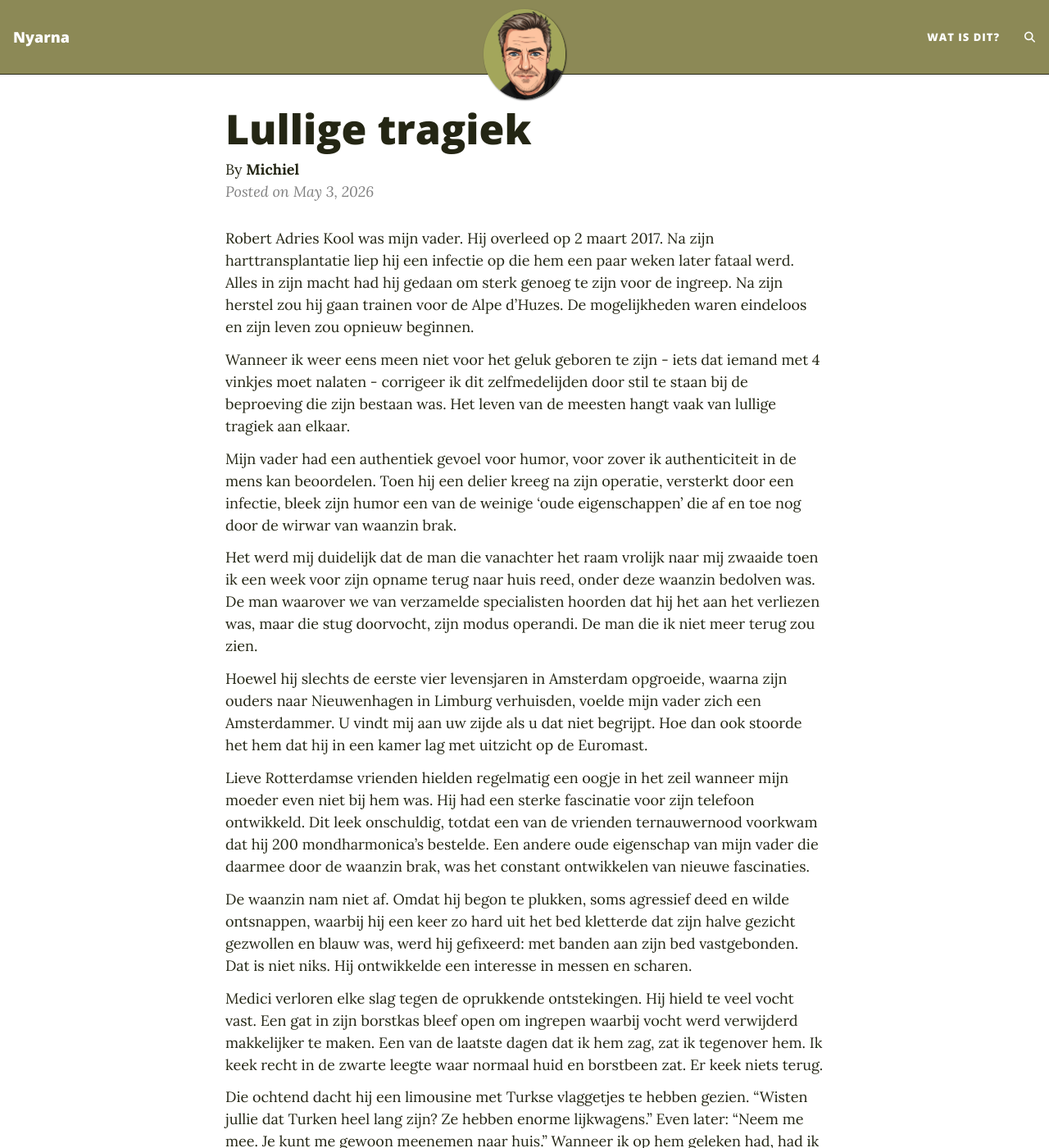
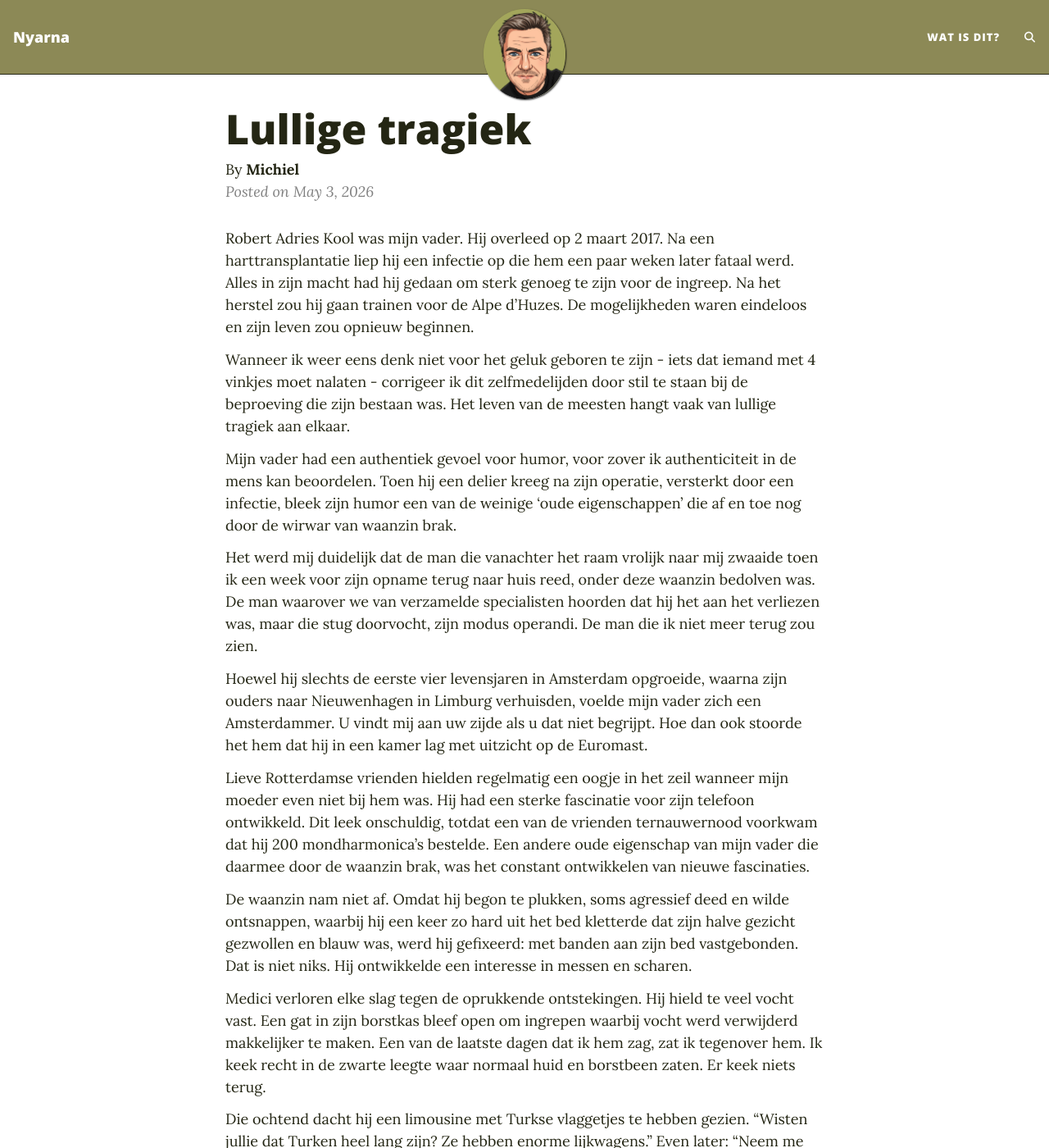
Before and after one commit to roosebolton/nyarna, a Jekyll site: the page built from _posts/2026-05-03-200-lullige-tragiek.md, in a window 1280 px wide and 1400 px high. Shown: the whole window at 82% size. Built offline with Jekyll 4.4.1, drawn with Linux system fonts in a browser that asks for light colours; comment, search, counter and statistics services are not loaded.

Commit message:
first post2

```diff
--- a/_posts/2026-05-03-200-lullige-tragiek.md
+++ b/_posts/2026-05-03-200-lullige-tragiek.md
@@ -6,9 +6,9 @@ tags: [blog, leven, memoire, vader]
 author: Michiel
 ---
 
-Robert Adries Kool was mijn vader. Hij overleed op 2 maart 2017. Na zijn harttransplantatie liep hij een infectie op die hem een paar weken later fataal werd. Alles in zijn macht had hij gedaan om sterk genoeg te zijn voor de ingreep. Na zijn herstel zou hij gaan trainen voor de Alpe d’Huzes. De mogelijkheden waren eindeloos en zijn leven zou opnieuw beginnen.
+Robert Adries Kool was mijn vader. Hij overleed op 2 maart 2017. Na een harttransplantatie liep hij een infectie op die hem een paar weken later fataal werd. Alles in zijn macht had hij gedaan om sterk genoeg te zijn voor de ingreep. Na het herstel zou hij gaan trainen voor de Alpe d’Huzes. De mogelijkheden waren eindeloos en zijn leven zou opnieuw beginnen.
 
-Wanneer ik weer eens meen niet voor het geluk geboren te zijn - iets dat iemand met 4 vinkjes moet nalaten - corrigeer ik dit zelfmedelijden door stil te staan bij de beproeving die zijn bestaan was. Het leven van de meesten hangt vaak van lullige tragiek aan elkaar.
+Wanneer ik weer eens denk niet voor het geluk geboren te zijn - iets dat iemand met 4 vinkjes moet nalaten - corrigeer ik dit zelfmedelijden door stil te staan bij de beproeving die zijn bestaan was. Het leven van de meesten hangt vaak van lullige tragiek aan elkaar.
 
 Mijn vader had een authentiek gevoel voor humor, voor zover ik authenticiteit in de mens kan beoordelen. Toen hij een delier kreeg na zijn operatie, versterkt door een infectie, bleek zijn humor een van de weinige ‘oude eigenschappen’ die af en toe nog door de wirwar van waanzin brak.
 
@@ -20,7 +20,7 @@ Lieve Rotterdamse vrienden hielden regelmatig een oogje in het zeil wanneer mijn
 
 De waanzin nam niet af. Omdat hij begon te plukken, soms agressief deed en wilde ontsnappen, waarbij hij een keer zo hard uit het bed kletterde dat zijn halve gezicht gezwollen en blauw was, werd hij gefixeerd: met banden aan zijn bed vastgebonden. Dat is niet niks. Hij ontwikkelde een interesse in messen en scharen.
 
-Medici verloren elke slag tegen de oprukkende ontstekingen. Hij hield te veel vocht vast. Een gat in zijn borstkas bleef open om ingrepen waarbij vocht werd verwijderd makkelijker te maken. Een van de laatste dagen dat ik hem zag, zat ik tegenover hem. Ik keek recht in de zwarte leegte waar normaal huid en borstbeen zat. Er keek niets terug.
+Medici verloren elke slag tegen de oprukkende ontstekingen. Hij hield te veel vocht vast. Een gat in zijn borstkas bleef open om ingrepen waarbij vocht werd verwijderd makkelijker te maken. Een van de laatste dagen dat ik hem zag, zat ik tegenover hem. Ik keek recht in de zwarte leegte waar normaal huid en borstbeen zaten. Er keek niets terug.
 
 Die ochtend dacht hij een limousine met Turkse vlaggetjes te hebben gezien. “Wisten jullie dat Turken heel lang zijn? Ze hebben enorme lijkwagens.” Even later: “Neem me mee. Je kunt me gewoon meenemen naar huis.” Wanneer ik op hem geleken had, had ik het gedaan.
 
```
Also changed, not shown: 3 other files.
